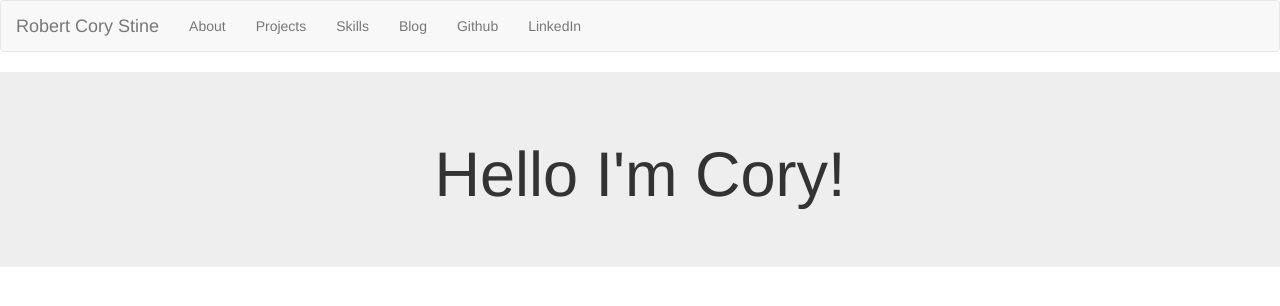
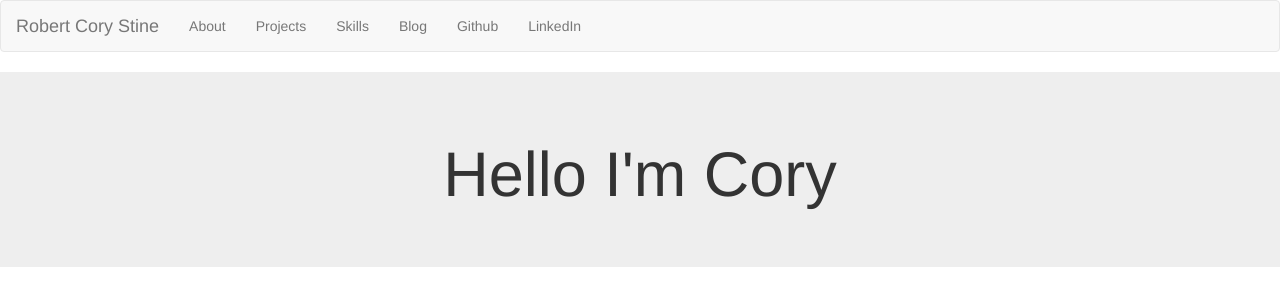
Before and after one commit to GoldenPavilion/portfolio, a React (Create React App) app: page / in a window 1280 px wide. Shown: the top 306 px of the page. Built offline with nearby package versions, Linux system fonts and the light colour scheme.

Commit message:
sets title as state

```diff
--- a/src/Main.js
+++ b/src/Main.js
@@ -1,9 +1,12 @@
-import React from 'react';
+import React, { useState } from 'react';
 
 const Main = () => {
+
+    const [ title, setTitle ] = useState("Hello I'm Cory")
+
     return(
         <div className="jumbotron">
-            <h1>Hello I'm Cory!</h1>
+            <h1>{ title }</h1>
         </div>
     )
 }
```
